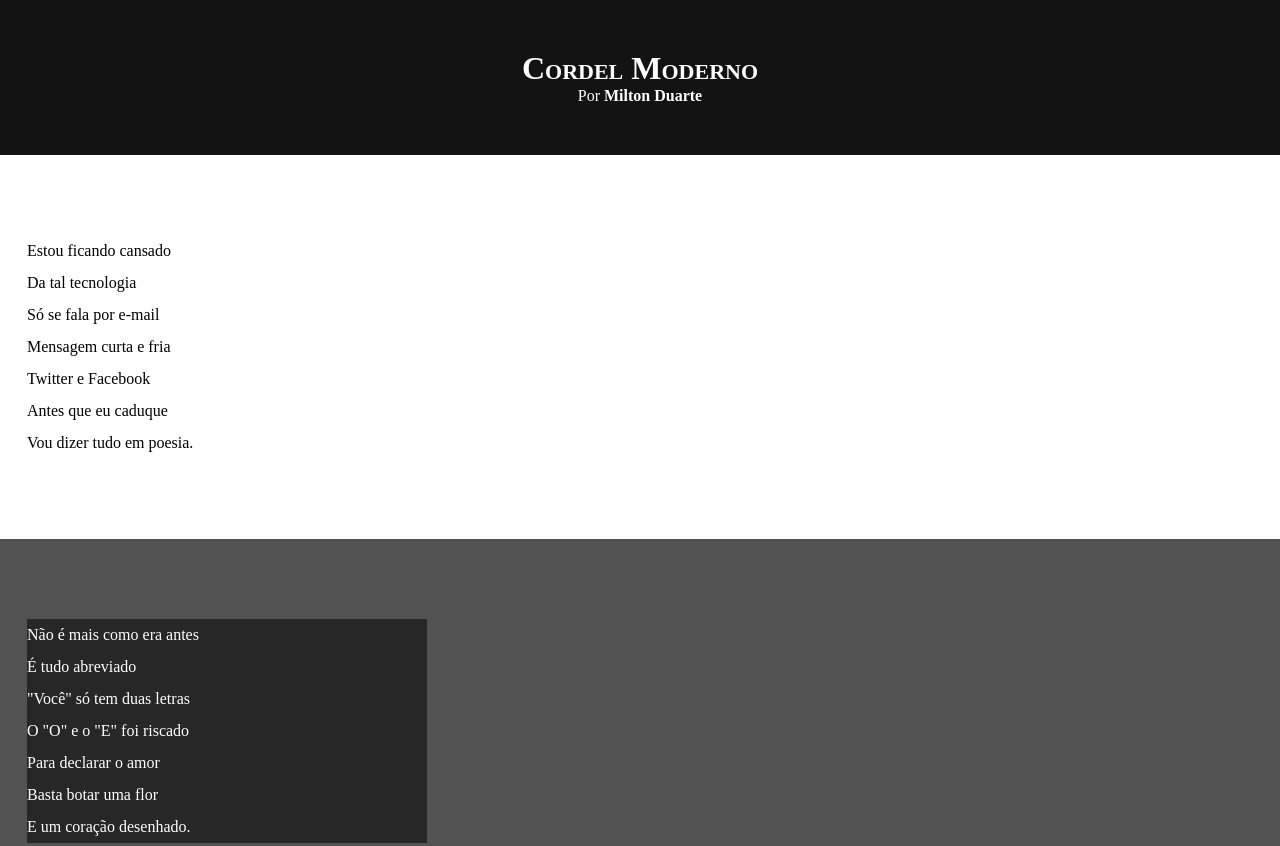
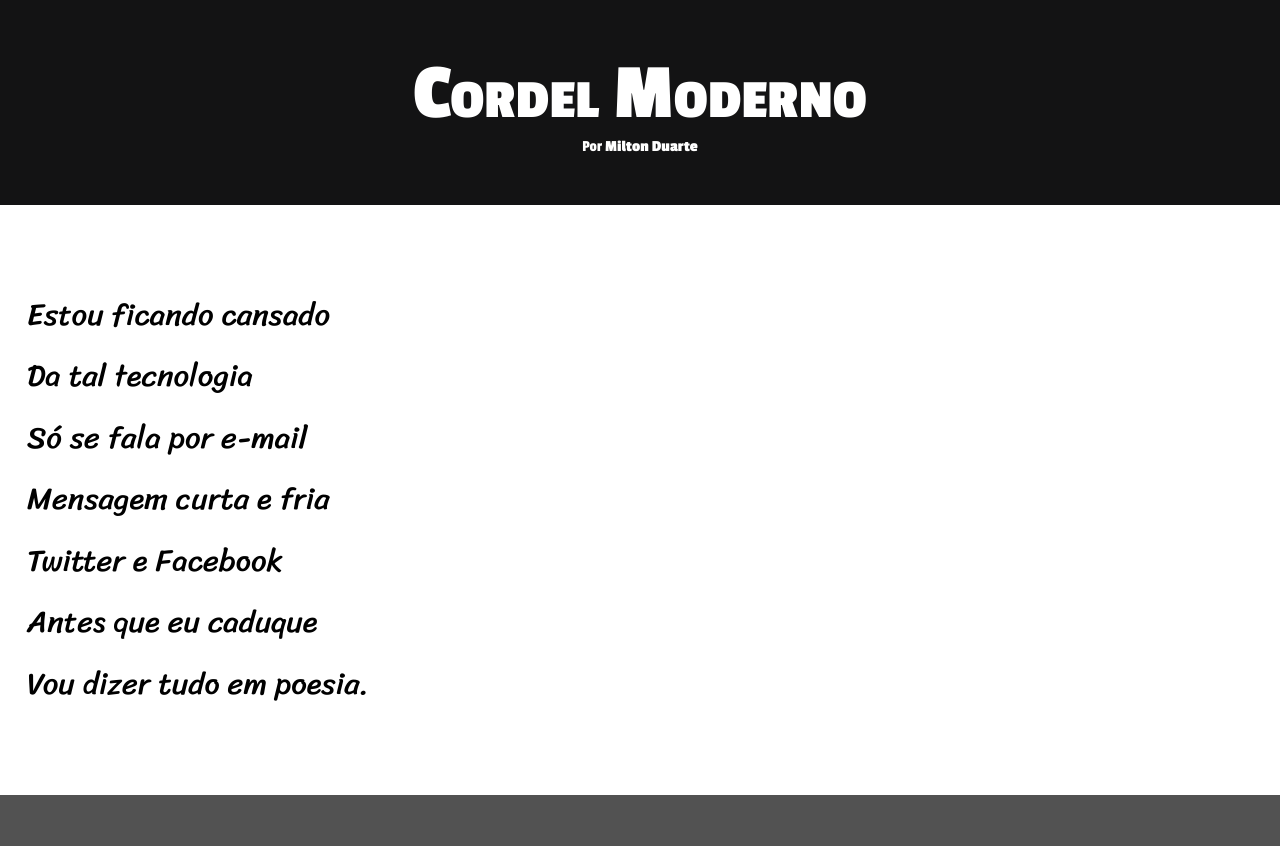
Before and after one commit to nobrexdev/desafio, a plain HTML site: page d003/index.html in a window 1280 px wide. Shown: the top 846 px of the page. Drawn offline with Linux system fonts and the light colour scheme.

Commit message:
Update style.css

```diff
--- a/d003/style.css
+++ b/d003/style.css
@@ -1,4 +1,13 @@
 @charset "UTF-8";
+@import url('https://fonts.googleapis.com/css2?family=Bebas+Neue&family=Inter:ital,opsz,wght@0,14..32,100..900;1,14..32,100..900&family=Passion+One:wght@400;700;900&display=swap');
+@import url('https://fonts.googleapis.com/css2?family=Bebas+Neue&family=Inter:ital,opsz,wght@0,14..32,100..900;1,14..32,100..900&family=Passion+One:wght@400;700;900&family=Sriracha&display=swap');
+
+:root{
+    --font01: Verdana, Geneva, Tahoma, sans-serif;
+    --font02:'Passion One', cursive;
+    --font03: 'Sriracha',cursive
+
+}
 
 * {
     margin:  0px;
@@ -8,17 +17,20 @@
 html, body{
     min-height: 100vh;
     background-color: darkgray;
+    font-family: var(--font01);
 }
 
 header{
     background-color: #131314;
     color: white;
     text-align: center;
+    font-family: var(--font02);
 }
 
 header > h1{
     padding-top: 50px;
     font-variant: small-caps;
+    font-size: 10vh;
 }
 
 
@@ -42,6 +54,8 @@ section{
     padding-bottom: 10vh;
     line-height: 2em;
     padding-left: 27px;
+    font-family: var(--font03);
+    font-size: 2.4vw;
 }
 
 section.normal{
@@ -56,7 +70,7 @@ section.imagem{
 }
 
 section.imagem > p{
-    width: 400px;
+    display: inline-block;
     background-color: rgba(0, 0, 0, 0.521);
 }
 
```
